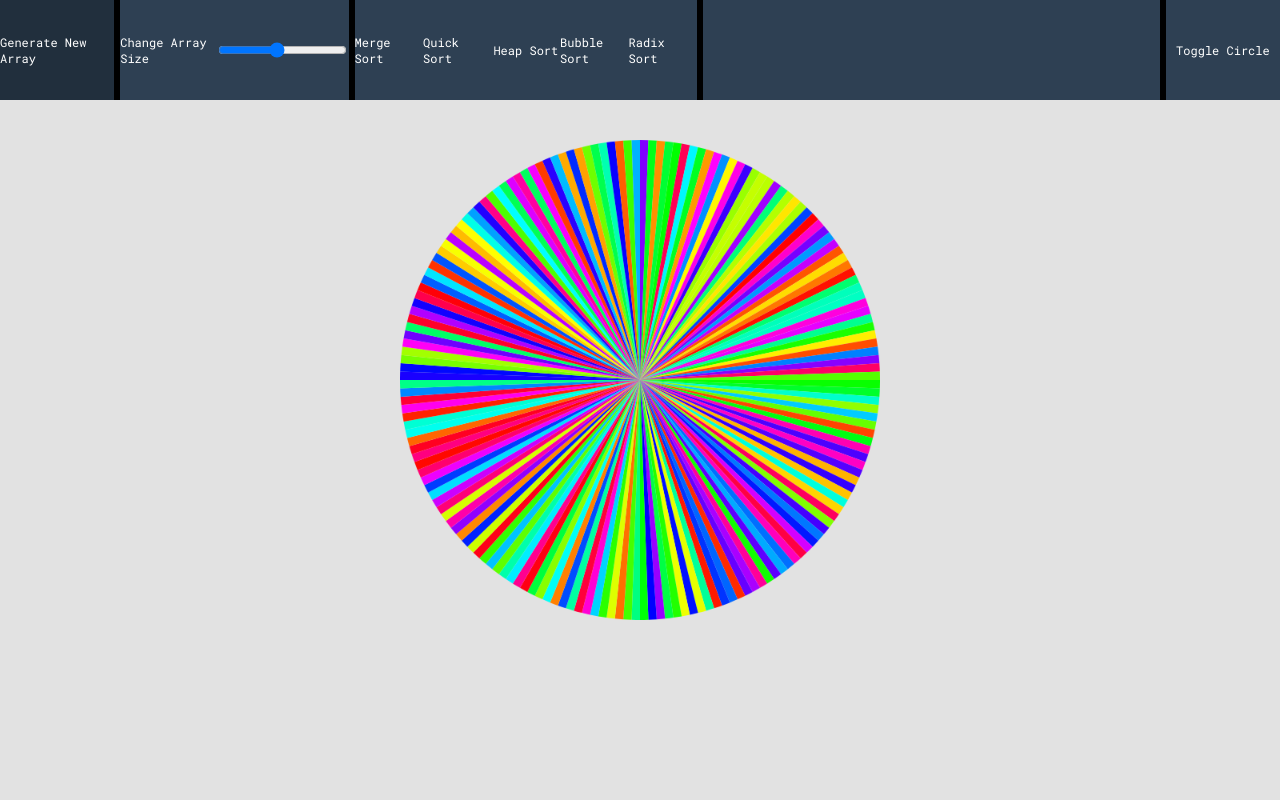
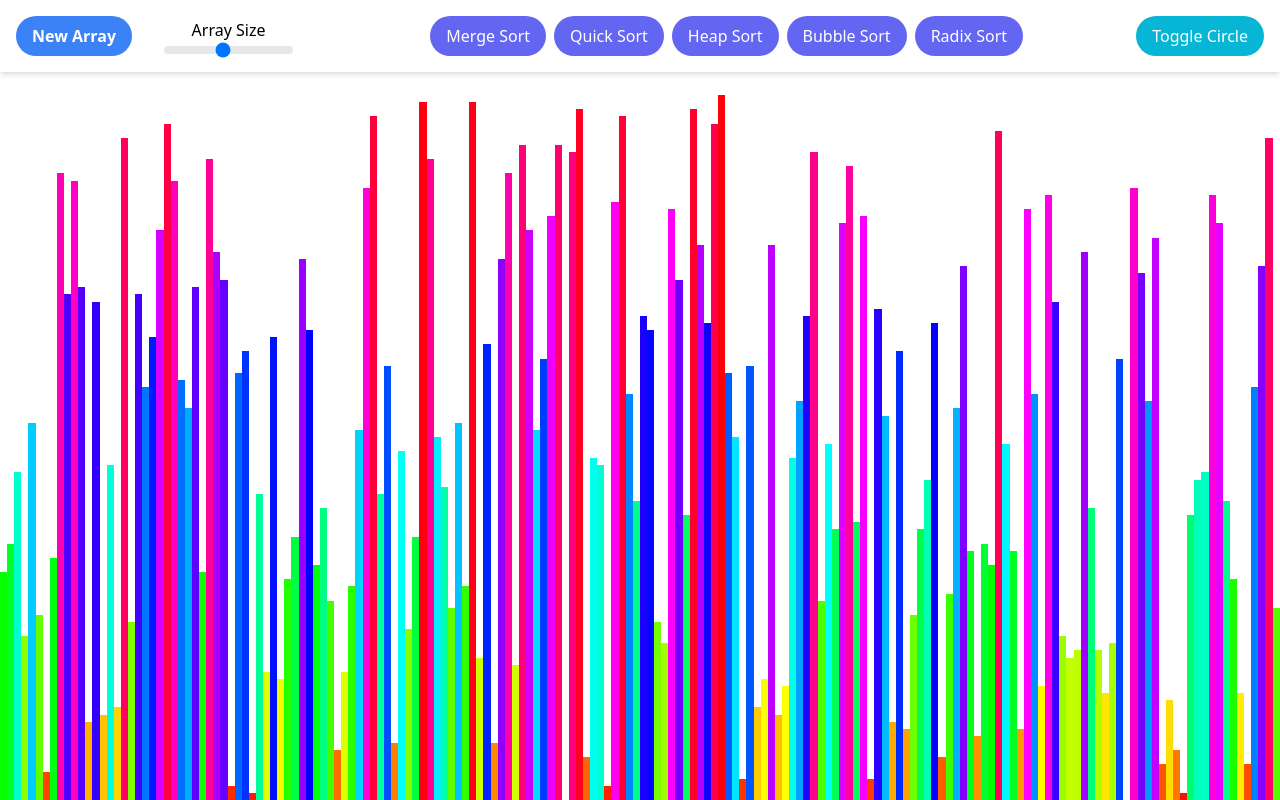
Before and after one commit to Unn4m3DD/sorting-algorithms-visualizer, a website: page web/index.html in a window 1280 px wide. Drawn offline with nearby package versions, Linux system fonts and the light colour scheme.

Commit message:
feat: styles revamp

```diff
--- a/web/index.css
+++ /dev/null
@@ -1,87 +0,0 @@
-body {
-  background-color: #e2e2e2;
-  display: block;
-  width: 100%;
-  height: 100%;
-  margin: 0;
-}
-
-.header-container {
-  display: flex;
-  height: 100%;
-  width: 100%;
-  flex-direction: column;
-}
-
-.header {
-  display: flex;
-  background-color: #2e4053;
-  flex-direction: row;
-  height: 100px;
-  justify-content: left;
-  align-items: center;
-  color: white;
-  font-family: Roboto Mono;
-  font-size: 9pt;
-}
-
-.a-container-container {
-  display: flex;
-  height: 100%;
-  justify-content: space-around;
-  align-items: center;
-}
-
-.f1 {
-  flex: 1;
-}
-
-.f2 {
-  flex: 2;
-}
-
-.f3 {
-  flex: 3;
-}
-
-.f4 {
-  flex: 4;
-}
-
-.vl {
-  border-left: 6px solid black;
-  height: 100%;
-}
-
-.a-container {
-  height: 100%;
-  width: 100%;
-  display: flex;
-  align-items: center;
-  justify-content: center;
-}
-
-.a-container {
-  background-color: #2e4053;
-  transition: background-color .3s;
-  -webkit-transition: background-color .3s;
-}
-.locked {
-  background-color: #770202;
-}
-
-.a-container:hover {
-  background-color: #212f3d;
-  transition: background-color .3s;
-  -webkit-transition: background-color .3s;
-}
-
-.bar {
-  background-color: black;
-}
-
-.bar-container {
-  display: flex;
-  flex-direction: row;
-  justify-content: center;
-}
--- a/web/index.html
+++ b/web/index.html
@@ -1,66 +1,99 @@
 <!DOCTYPE html>
 <html>
-
   <head>
-  <meta charset='utf-8'>
-  <meta http-equiv='X-UA-Compatible' content='IE=edge'>
+    <meta charset="utf-8" />
+    <meta http-equiv="X-UA-Compatible" content="IE=edge" />
     <title>Sorting Visualizer</title>
-  <meta name='viewport' content='width=device-width, initial-scale=1'>
-  <link rel='stylesheet' type='text/css' media='screen' href='index.css'>
-  <link href='https://fonts.googleapis.com/css?family=Roboto Mono' rel='stylesheet'>
-  <script src='index.js' defer></script>
+    <meta name="viewport" content="width=device-width, initial-scale=1" />
+    <link rel="stylesheet" type="text/css" media="screen" href="index.css" />
+    <link
+      href="https://fonts.googleapis.com/css?family=Roboto Mono"
+      rel="stylesheet"
+    />
+    <script src="index.js" defer></script>
+    <script src="https://cdn.tailwindcss.com"></script>
   </head>
 
   <body>
-  <div class="main-container">
-    <div class="header-container">
-      <header class="header">
-        <div class="a-container-container f1"
-          onclick="if(locked) return; populate_array(array, range_value); display_array(array)">
-          <div class="a-container">
-            <a class="noselect">Generate New Array</a>
+    <div class="flex flex-col h-screen w-full overflow-hidden gap-y-4">
+      <header
+        class="w-full flex flex-row items-center p-4 gap-x-8 bg-white shadow-md z-10 flex-wrap gap-4"
+      >
+        <div
+          class="flex flex-row items-center justify-center gap-x-8 grow lg:justify-start justify-between"
+        >
+          <a
+            class="rounded-full cursor-pointer bg-blue-500 flex items-center justify-center px-4 py-2 h-fit text-white font-semibold"
+          >
+            New Array</a
+          >
+          <div class="flex flex-col items-center gap-1">
+            <a class="flex min-w-fit">Array Size</a>
+            <input
+              type="range"
+              min="30"
+              max="360"
+              step="1"
+              value="180"
+              class="w-full h-2 bg-gray-200 rounded-lg appearance-none cursor-pointer"
+              onclick="if(locked)return; range_value = this.value; populate_array(array, this.value); display_array(array);"
+            />
           </div>
         </div>
-        <div class=" vl"></div>
-        <div class="a-container-container f2">
-          <div class="a-container">
-            <a>Change Array Size</a>
+        <div
+          class="flex flex-row items-center justify-center gap-2 wrap grow justify-between"
+        >
+          <div class="flex flex-row items-center grow gap-2 flex-wrap">
+            <div
+              class="rounded-full cursor-pointer py-2 px-4 bg-indigo-500 text-white text-nowrap"
+              onclick="merge_sort(array)"
+            >
+              Merge Sort
             </div>
-          <input type="range" min="30" max="360" step="1" value="180"
-            onclick="if(locked)return; range_value = this.value; populate_array(array, this.value); display_array(array);" />
+            <div
+              class="rounded-full cursor-pointer py-2 px-4 bg-indigo-500 text-white text-nowrap"
+              onclick="quick_sort(array)"
+            >
+              Quick Sort
             </div>
-        <div class="vl"></div>
-        <div class="a-container-container f3">
-          <div class="a-container" onclick="merge_sort(array)">
-            <a>Merge Sort</a>
+            <div
+              class="rounded-full cursor-pointer py-2 px-4 bg-indigo-500 text-white text-nowrap"
+              onclick="heap_sort(array)"
+            >
+              Heap Sort
             </div>
-          <div class="a-container" onclick="quick_sort(array)">
-            <a>Quick Sort</a>
+            <div
+              class="rounded-full cursor-pointer py-2 px-4 bg-indigo-500 text-white text-nowrap"
+              onclick="bubble_sort(array)"
+            >
+              Bubble Sort
             </div>
-          <div class="a-container" onclick="heap_sort(array)">
-            <a>Heap Sort</a>
-          </div>
-          <div class="a-container" onclick="bubble_sort(array)">
-            <a>Bubble Sort</a>
-          </div>
-          <div class="a-container" onclick="radix_sort(array)">
-            <a>Radix Sort</a>
+            <div
+              class="rounded-full cursor-pointer py-2 px-4 bg-indigo-500 text-white text-nowrap"
+              onclick="radix_sort(array)"
+            >
+              Radix Sort
             </div>
           </div>
-        <div class="vl"></div>
-        <div class="a-container-container f4"></div>
-        <div class="vl"></div>
-        <div class="a-container-container f1">
-          <div class="a-container" onclick="circle_draw = !circle_draw; canvas.style.display = circle_draw ? 'flex' : 'none'; bar_container.style.display = !circle_draw ? 'flex' : 'none'; display_array(array)">
-            <a>Toggle Circle</a>
+          <div
+            class="rounded-full cursor-pointer py-2 px-4 bg-cyan-500 text-white min-w-fit"
+            onclick="circle_draw = !circle_draw; canvas.style.display = circle_draw ? 'flex' : 'none'; bar_container.style.display = !circle_draw ? 'flex' : 'none'; display_array(array)"
+          >
+            Toggle Circle
           </div>
         </div>
       </header>
-      <canvas id="myCanvas" width="1600" height="700"></canvas>
-      <div class="bar-container" id="bar_container">
-      </div>
+      <div
+        class="h-full flex items-center justify-center relative bg-white text-nowrap"
+      >
+        <div class="absolute inset-0 items-end" id="bar_container"></div>
+        <canvas
+          id="myCanvas"
+          class="absolute inset-0"
+          width="100%"
+          height="100%"
+        ></canvas>
       </div>
     </div>
   </body>
-
 </html>
--- a/web/index.js
+++ b/web/index.js
@@ -1,242 +1,266 @@
-var range_value = 180
-const max = 360
-let circle_draw = true
-var locked = false
-var a_container_list = document.getElementsByClassName("a-container")
-var header_list = document.getElementsByClassName("header")
-var canvas = document.getElementById('myCanvas');
-const bar_container = document.getElementById("bar_container")
-canvas.style.display = circle_draw ? 'flex' : 'none'
-bar_container.style.display = !circle_draw ? 'flex' : 'none'
-var context = canvas.getContext('2d');
+var range_value = 180;
+const max = 360 * 2;
+let circle_draw = false;
+var locked = false;
+var a_container_list = document.getElementsByClassName("a-container");
+var header_list = document.getElementsByClassName("header");
+var canvas = document.getElementById("myCanvas");
+
+const bar_container = document.getElementById("bar_container");
+canvas.style.display = circle_draw ? "flex" : "none";
+bar_container.style.display = !circle_draw ? "flex" : "none";
+var context = canvas.getContext("2d");
 const set_locked = () => {
-  locked = true
+  locked = true;
   for (let i = 0; i < a_container_list.length; i++)
-    a_container_list[i].classList.add("locked")
+    a_container_list[i].classList.add("locked");
   for (let i = 0; i < header_list.length; i++)
-    header_list[i].classList.add("locked")
-}
+    header_list[i].classList.add("locked");
+};
 const set_unlocked = () => {
-  locked = false
+  locked = false;
   for (let i = 0; i < a_container_list.length; i++)
-    a_container_list[i].classList.remove("locked")
+    a_container_list[i].classList.remove("locked");
   for (let i = 0; i < header_list.length; i++)
-    header_list[i].classList.remove("locked")
-}
+    header_list[i].classList.remove("locked");
+};
 
-Object.defineProperty(Array.prototype, 'shuffle', {
+Object.defineProperty(Array.prototype, "shuffle", {
   value: function () {
     for (let i = this.length - 1; i > 0; i--) {
       const j = Math.floor(Math.random() * (i + 1));
       [this[i], this[j]] = [this[j], this[i]];
     }
     return this;
-  }
-})
-Object.defineProperty(Array.prototype, 'contains', {
+  },
+});
+Object.defineProperty(Array.prototype, "contains", {
   value: function (element) {
     for (let i = 0; i < this.length; i++) {
-      if (this[i] == element) return true
+      if (this[i] == element) return true;
     }
     return false;
-  }
-})
+  },
+});
 
 var array = [];
 const populate_array = (array, size) => {
-  array.splice(0, array.length)
+  array.splice(0, array.length);
   for (let i = 0; i < size; i++) {
-    array.push(Math.floor(max / size) * i)
+    array.push(Math.floor(max / size) * i);
   }
-  console.log(array)
-  array = array.shuffle()
-}
+  array = array.shuffle();
+};
 
-let current = [0]
+let current = [];
 const display_array = (array) => {
+  canvas.width = canvas.parentNode.offsetWidth;
+  canvas.height = canvas.parentNode.offsetHeight;
   const centerX = canvas.width / 2;
   const centerY = canvas.height / 2;
-  const radius = 300;
-  let step = Math.PI * 2 / array.length
-  let current_angle = 0
+  const radius = Math.min(canvas.height, canvas.width) * 0.4;
+  let step = (Math.PI * 2) / array.length;
+  let current_angle = 0;
   let content = "";
+
   array.forEach((element) => {
     if (circle_draw) {
       context.beginPath();
-      context.arc(centerX, centerY, radius, current_angle, current_angle + step);
-      context.lineTo(centerX, centerY)
-      current_angle += step
-      context.fillStyle = `hsl(${Math.round(element * 360 / max)}, 100%, 50%)`;
+      context.arc(
+        centerX,
+        centerY,
+        radius,
+        current_angle,
+        current_angle + step
+      );
+      context.lineTo(centerX, centerY);
+      current_angle += step;
+      context.fillStyle = `hsl(${Math.round(
+        (element * 360) / max
+      )}, 100%, 50%)`;
       context.closePath();
       context.fill();
-    } else
-      content += `\n<div class="bar" style="height: ${element}px; width: 10px; background-color: ${!current.contains(element) ? `hsl(${Math.round(element * 360 / max)}, 100%, 50%)` : "#0f0"};"></div>`
-  })
-  bar_container.innerHTML = content
-}
+    } else {
+      content += `\n<div class="bar" style="height: ${Math.floor(
+        (element / max) * 100
+      )}%; width: ${100 / array.length}%; background-color: ${
+        !current.contains(element)
+          ? `hsl(${Math.floor(Math.round((element * 360) / max))}, 100%, 50%)`
+          : "#0000"
+      };"></div>`;
+    }
+  });
+
+  bar_container.innerHTML = content;
+};
 
 const swap = async (array, i, j) => {
-  current = [array[i], array[j]]
-  display_array(array)
+  current = [array[i], array[j]];
+  display_array(array);
   await sleep(1);
 
-  [array[i], array[j]] = [array[j], array[i]]
-  display_array(array)
-  await sleep(1)
-}
+  [array[i], array[j]] = [array[j], array[i]];
+  display_array(array);
+  await sleep(1);
+};
 
 const bubble_sort = async (array) => {
   if (locked) return;
-  set_locked()
-  let j = 0
-  let i = 1
+  set_locked();
+  let j = 0;
+  let i = 1;
   const inner_bubble_sort = async () => {
-    if (j >= array.length) { set_unlocked(); return }
-    if (i >= array.length - j) { j++; i = 1 }
+    if (j >= array.length) {
+      set_unlocked();
+      return;
+    }
+    if (i >= array.length - j) {
+      j++;
+      i = 1;
+    }
     if (array[i] < array[i - 1]) {
-      await swap(array, i, i - 1)
-      sorted = false
+      await swap(array, i, i - 1);
+      sorted = false;
     }
-    i++
-    setTimeout(inner_bubble_sort, 0)
-  }
-  setTimeout(inner_bubble_sort, 0)
-}
+    i++;
+    setTimeout(inner_bubble_sort, 0);
+  };
+  setTimeout(inner_bubble_sort, 0);
+};
 
 const merge = async (array, left, right) => {
-  const middle = Math.floor((right + left) / 2)
-  let merged_array = []
-  let i = left, j = middle
+  const middle = Math.floor((right + left) / 2);
+  let merged_array = [];
+  let i = left,
+    j = middle;
   while (i < middle && j < right) {
     if (array[i] < array[j]) {
-      merged_array.push(array[i])
-      i++
-    }
-    else {
-      merged_array.push(array[j])
-      j++
+      merged_array.push(array[i]);
+      i++;
+    } else {
+      merged_array.push(array[j]);
+      j++;
     }
   }
-  while (i < middle) merged_array.push(array[i++])
-  while (j < right) merged_array.push(array[j++])
+  while (i < middle) merged_array.push(array[i++]);
+  while (j < right) merged_array.push(array[j++]);
   for (let i = 0; i < merged_array.length; i++) {
-    current = [array[i + left]]
-    display_array(array)
+    current = [array[i + left]];
+    display_array(array);
     await sleep(1);
-    array[i + left] = merged_array[i]
-    display_array(array)
-    await sleep(1)
+    array[i + left] = merged_array[i];
+    display_array(array);
+    await sleep(1);
   }
-}
+};
 function sleep(ms) {
-  return new Promise(resolve => setTimeout(resolve, ms));
+  return new Promise((resolve) => setTimeout(resolve, ms));
 }
 const merge_sort_rec = async (array, left, right) => {
-  if (right - left <= 1) return
-  const middle = Math.floor((right + left) / 2)
-  await merge_sort_rec(array, left, middle)
-  await merge_sort_rec(array, middle, right)
-  await merge(array, left, right)
-}
+  if (right - left <= 1) return;
+  const middle = Math.floor((right + left) / 2);
+  await merge_sort_rec(array, left, middle);
+  await merge_sort_rec(array, middle, right);
+  await merge(array, left, right);
+};
 
 const merge_sort = async (array) => {
   if (locked) return;
-  set_locked()
-  await merge_sort_rec(array, 0, array.length)
-  display_array(array)
-  set_unlocked()
-}
+  set_locked();
+  await merge_sort_rec(array, 0, array.length);
+  display_array(array);
+  set_unlocked();
+};
 const quick_sort_rec = async (array, left, right) => {
-  if (right - left <= 1) return
-  pivot = array[Math.floor((right + left) / 2)]
-  let i = left, j = right - 1
+  if (right - left <= 1) return;
+  pivot = array[Math.floor((right + left) / 2)];
+  let i = left,
+    j = right - 1;
   while (i < j) {
     while (array[i] < pivot && i++ < j);
     while (array[j] > pivot && i < j--);
-    await swap(array, i, j)
+    await swap(array, i, j);
   }
-  await quick_sort_rec(array, left, i)
+  await quick_sort_rec(array, left, i);
   await quick_sort_rec(array, i, right);
-}
+};
 
 const quick_sort = async (array) => {
   if (locked) return;
-  set_locked()
-  display_array(array)
-  await quick_sort_rec(array, 0, array.length)
-  set_unlocked()
-}
+  set_locked();
+  display_array(array);
+  await quick_sort_rec(array, 0, array.length);
+  set_unlocked();
+};
 
 const get_child = (parent, nth) => {
-  return parent * 2 + nth
-}
+  return parent * 2 + nth;
+};
 const get_parent = (child) => {
-  return Math.floor((child - 1) / 2)
-}
+  return Math.floor((child - 1) / 2);
+};
 
 const insert_heap = async (array, position) => {
   while (array[get_parent(position)] < array[position]) {
-    await swap(array, position, get_parent(position))
-    position = get_parent(position)
+    await swap(array, position, get_parent(position));
+    position = get_parent(position);
   }
-}
+};
 
 const remove_heap = async (array, tail) => {
-  await swap(array, 0, tail)
+  await swap(array, 0, tail);
   let current_position = 0;
   while (true) {
-    let child0 = get_child(current_position, 1)
-    let child1 = get_child(current_position, 2)
-    if (child1 >= tail) child1 = child0
-    if (child0 >= tail) return
-    const new_position = array[child0] > array[child1] ? child0 : child1
-    if (array[current_position] >= array[new_position]) return
-    await swap(array, current_position, new_position)
-    current_position = new_position
+    let child0 = get_child(current_position, 1);
+    let child1 = get_child(current_position, 2);
+    if (child1 >= tail) child1 = child0;
+    if (child0 >= tail) return;
+    const new_position = array[child0] > array[child1] ? child0 : child1;
+    if (array[current_position] >= array[new_position]) return;
+    await swap(array, current_position, new_position);
+    current_position = new_position;
   }
-}
-
+};
 
 const heap_sort = async (array) => {
   if (locked) return;
-  set_locked()
-  for (let i = 0; i < array.length; i++)
-    await insert_heap(array, i)
-  for (let i = array.length - 1; i >= 0; i--)
-    await remove_heap(array, i)
-  set_unlocked()
-}
-
+  set_locked();
+  for (let i = 0; i < array.length; i++) await insert_heap(array, i);
+  for (let i = array.length - 1; i >= 0; i--) await remove_heap(array, i);
+  set_unlocked();
+};
 
 const radix_sort = async (array) => {
   if (locked) return;
-  set_locked()
+  set_locked();
   const cum_sum = (array) => {
-    array[0]--
+    array[0]--;
     for (let i = 1; i < array.length; i++) {
-      array[i] = array[i - 1] + array[i]
+      array[i] = array[i - 1] + array[i];
+    }
+  };
+  for (let div = 1; div < 1001; div *= 10) {
+    let counts = new Array(10).fill(0);
+    let other = new Array(array.length);
+    for (let i = 0; i < array.length; i++) {
+      counts[Math.floor((array[i] / div) % 10)]++;
+    }
+    cum_sum(counts);
+    for (let i = array.length - 1; i >= 0; i--)
+      other[counts[Math.floor((array[i] / div) % 10)]--] = array[i];
+
+    for (let i = 0; i < array.length; i++) {
+      array[i] = other[i];
+      display_array(array);
+      await sleep(1);
     }
   }
-  for (let div = 1; div < 1001; div *= 10) {
-    let counts = new Array(10).fill(0)
-    let other = new Array(array.length)
-    for (let i = 0; i < array.length; i++) {
-      counts[Math.floor((array[i] / div) % 10)]++
-    }
-    console.log(counts)
-    cum_sum(counts)
-    console.log(counts)
-    for (let i = array.length - 1; i >= 0; i--)
-      other[counts[Math.floor((array[i] / div) % 10)]--] = array[i]
+  set_unlocked();
+};
 
-    for (let i = 0; i < array.length; i++) {
-      array[i] = other[i]
-      display_array(array)
-      await sleep(1)
-    }
-  }
-  set_unlocked()
-}
+populate_array(array, range_value);
+display_array(array);
 
-populate_array(array, range_value)
-display_array(array)
+window.addEventListener("resize", () => {
+  display_array(array);
+});
```
Also changed, not shown: README.md. Lines whose indentation alone changed are shown as unchanged.
